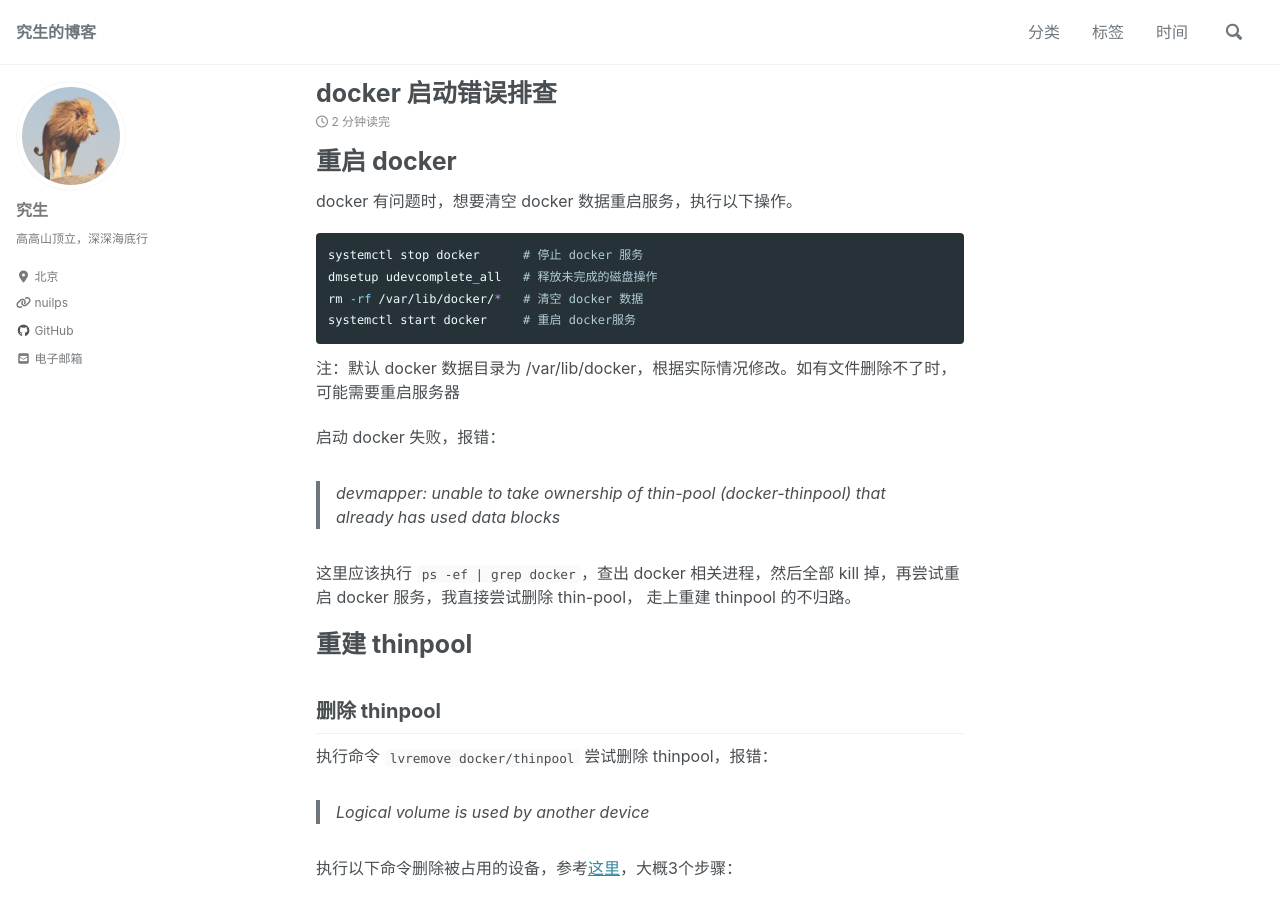
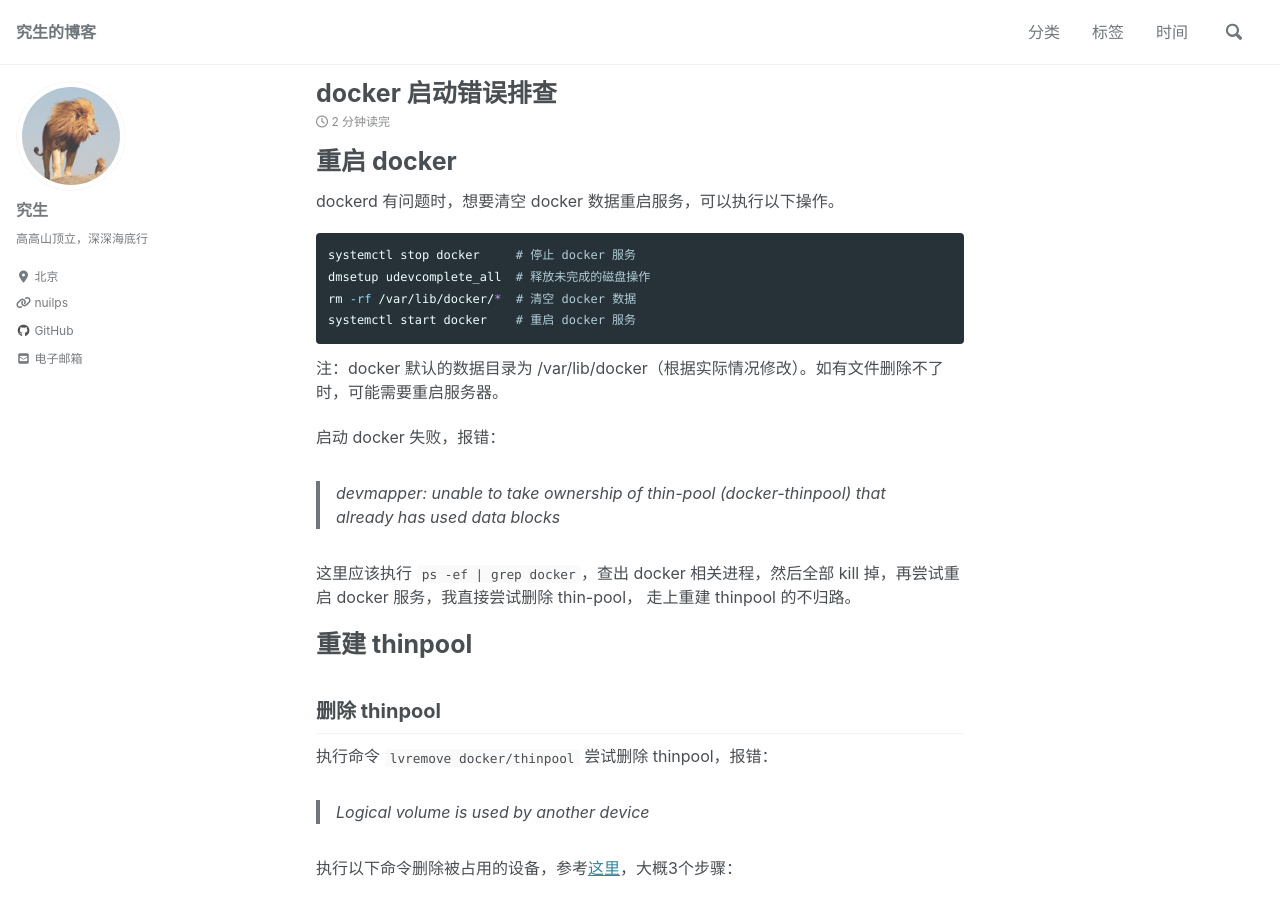
Before and after one commit to 9sheng/9sheng.github.io, a Jekyll site: the page built from _posts/2019-08-14-restart-docker.md, in a window 1280 px wide and 900 px high. Built offline with Jekyll 4.4.1, drawn with Linux system fonts in a browser that asks for light colours; cached includes are drawn as plain includes; nearby versions of some CDN libraries; some of the changed text lies outside the part shown.

Commit message:
small fix

````diff
--- a/_posts/2019-08-14-restart-docker.md
+++ b/_posts/2019-08-14-restart-docker.md
@@ -8,14 +8,14 @@ tags:
 ---
 
 # 重启 docker
-docker 有问题时，想要清空 docker 数据重启服务，执行以下操作。
+dockerd 有问题时，想要清空 docker 数据重启服务，可以执行以下操作。
 ```sh
-systemctl stop docker      # 停止 docker 服务
-dmsetup udevcomplete_all   # 释放未完成的磁盘操作
-rm -rf /var/lib/docker/*   # 清空 docker 数据
-systemctl start docker     # 重启 docker服务
+systemctl stop docker     # 停止 docker 服务
+dmsetup udevcomplete_all  # 释放未完成的磁盘操作
+rm -rf /var/lib/docker/*  # 清空 docker 数据
+systemctl start docker    # 重启 docker 服务
 ```
-注：默认 docker 数据目录为 /var/lib/docker，根据实际情况修改。如有文件删除不了时，可能需要重启服务器
+注：docker 默认的数据目录为 /var/lib/docker（根据实际情况修改）。如有文件删除不了时，可能需要重启服务器。
 
 启动 docker 失败，报错：
 > devmapper: unable to take ownership of thin-pool (docker-thinpool) that already has used data blocks
````
Also changed, not shown: other parts of _posts/2019-08-14-restart-docker.md (+3 -2 lines).
